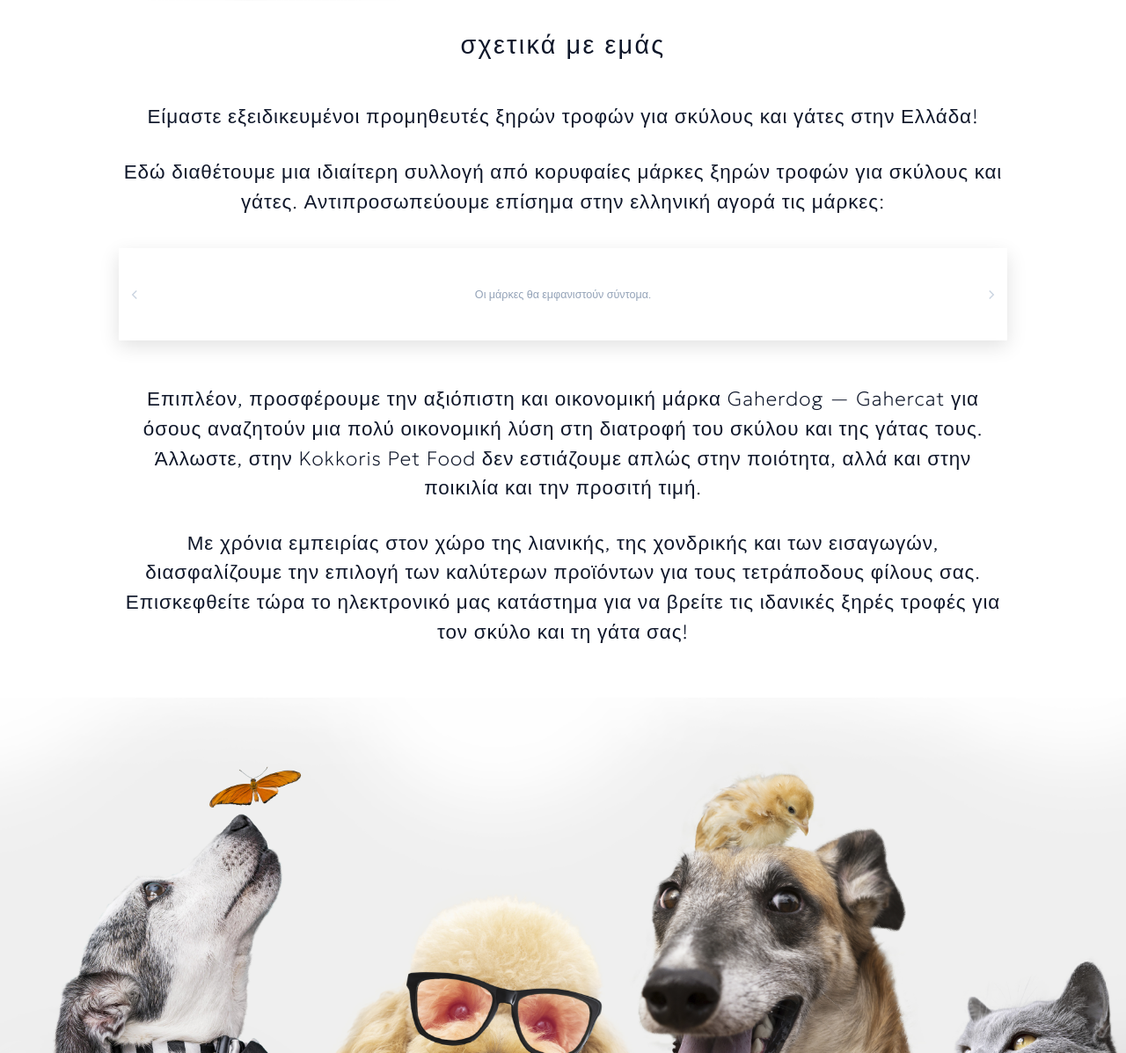
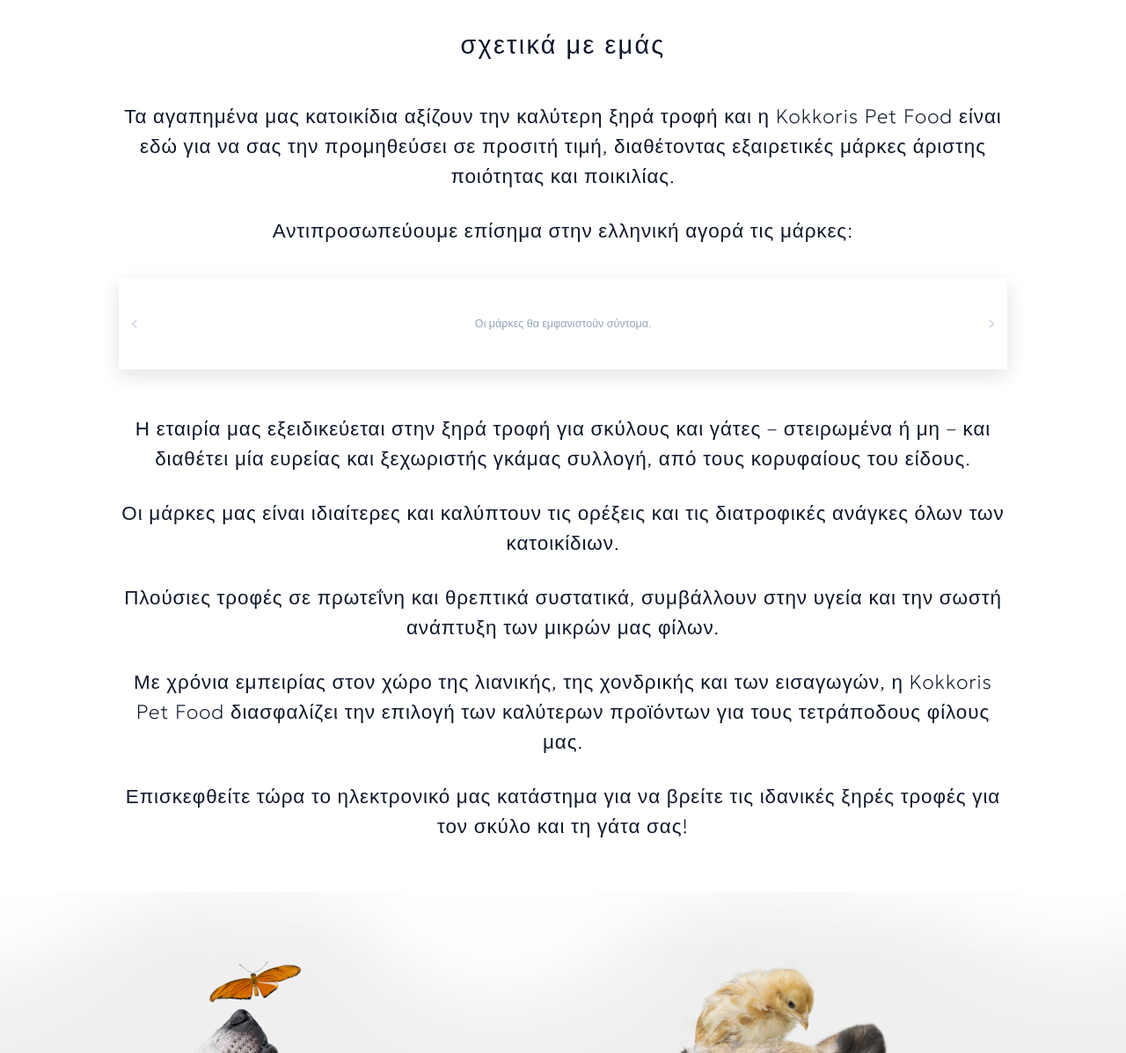
Before and after one commit to steliospatros/kokkoris_eshop, a Django app: page / in a window 1280 px wide. Shown: the part 1017-2214 px from the top of the page at 88% size. Run offline with Django 5.2, Linux system fonts and the light colour scheme; data that the repository does not hold is empty; some libraries are stand-ins or nearby versions.

Commit message:
Update homepage about copy; keep brand logos after the colon.
Co-authored-by: Cursor <cursoragent@cursor.com>

```diff
--- a/templates/partials/hero-about.html
+++ b/templates/partials/hero-about.html
@@ -1,11 +1,6 @@
 {% load i18n static %}
-{# Part 2 — white "about us" body (PDF page 1, between the teal hero   #}
-{# collage and the 4-pet photo strip). Copy is taken verbatim from       #}
-{# SEL_1/ΓΡΑΜΜΑΤΟΣΕΙΡΑ.docx; typography matches the mockup spec there   #}
-{# (Geologica Thin, 30 pt body / 45 pt leading). The brand carousel     #}
-{# between the intro and closing paragraphs is a deliberate empty shell #}
-{# for now — logos/buttons will be wired in once the client supplies    #}
-{# the final brand assets.                                              #}
+{# Part 2 — white "about us" body (between the teal hero collage and the  #}
+{# 4-pet photo strip). Copy from client; brand logos sit after the colon. #}
 <section class="w-full bg-white">
     <div class="max-w-[1920px] mx-auto px-6 lg:px-[150px] pt-6 lg:pt-10 pb-10 lg:pb-16 text-center font-geologica font-thin text-slate-900">
 
@@ -15,22 +10,31 @@
 
         <div class="mx-auto max-w-[1350px] space-y-6 lg:space-y-8 text-[clamp(16px,1.95vw,30px)] leading-[1.5] tracking-[0.04em]">
             <p>
-                Είμαστε εξειδικευμένοι προμηθευτές ξηρών τροφών για σκύλους και γάτες στην Ελλάδα!
+                Τα αγαπημένα μας κατοικίδια αξίζουν την καλύτερη ξηρά τροφή και η Kokkoris Pet Food είναι εδώ για να σας την προμηθεύσει σε προσιτή τιμή, διαθέτοντας εξαιρετικές μάρκες άριστης ποιότητας και ποικιλίας.
             </p>
             <p>
-                Εδώ διαθέτουμε μια ιδιαίτερη συλλογή από κορυφαίες μάρκες ξηρών τροφών για σκύλους και γάτες. Αντιπροσωπεύουμε επίσημα στην ελληνική αγορά τις μάρκες:
+                Αντιπροσωπεύουμε επίσημα στην ελληνική αγορά τις μάρκες:
             </p>
         </div>
 
-        {# Brand carousel — populated from Company.logo (see hero-brands.html). #}
+        {# Brand carousel — after the colon, same as before. #}
         {% include "partials/hero-brands.html" %}
 
         <div class="mx-auto max-w-[1350px] space-y-6 lg:space-y-8 text-[clamp(16px,1.95vw,30px)] leading-[1.5] tracking-[0.04em]">
             <p>
-                Επιπλέον, προσφέρουμε την αξιόπιστη και οικονομική μάρκα Gaherdog — Gahercat για όσους αναζητούν μια πολύ οικονομική λύση στη διατροφή του σκύλου και της γάτας τους. Άλλωστε, στην Kokkoris Pet Food δεν εστιάζουμε απλώς στην ποιότητα, αλλά και στην ποικιλία και την προσιτή τιμή.
+                Η εταιρία μας εξειδικεύεται στην ξηρά τροφή για σκύλους και γάτες – στειρωμένα ή μη – και διαθέτει μία ευρείας και ξεχωριστής γκάμας συλλογή, από τους κορυφαίους του είδους.
             </p>
             <p>
-                Με χρόνια εμπειρίας στον χώρο της λιανικής, της χονδρικής και των εισαγωγών, διασφαλίζουμε την επιλογή των καλύτερων προϊόντων για τους τετράποδους φίλους σας. Επισκεφθείτε τώρα το ηλεκτρονικό μας κατάστημα για να βρείτε τις ιδανικές ξηρές τροφές για τον σκύλο και τη γάτα σας!
+                Οι μάρκες μας είναι ιδιαίτερες και καλύπτουν τις ορέξεις και τις διατροφικές ανάγκες όλων των κατοικίδιων.
+            </p>
+            <p>
+                Πλούσιες τροφές σε πρωτεΐνη και θρεπτικά συστατικά, συμβάλλουν στην υγεία και την σωστή ανάπτυξη των μικρών μας φίλων.
+            </p>
+            <p>
+                Με χρόνια εμπειρίας στον χώρο της λιανικής, της χονδρικής και των εισαγωγών, η Kokkoris Pet Food διασφαλίζει την επιλογή των καλύτερων προϊόντων για τους τετράποδους φίλους μας.
+            </p>
+            <p>
+                Επισκεφθείτε τώρα το ηλεκτρονικό μας κατάστημα για να βρείτε τις ιδανικές ξηρές τροφές για τον σκύλο και τη γάτα σας!
             </p>
         </div>
 
```
